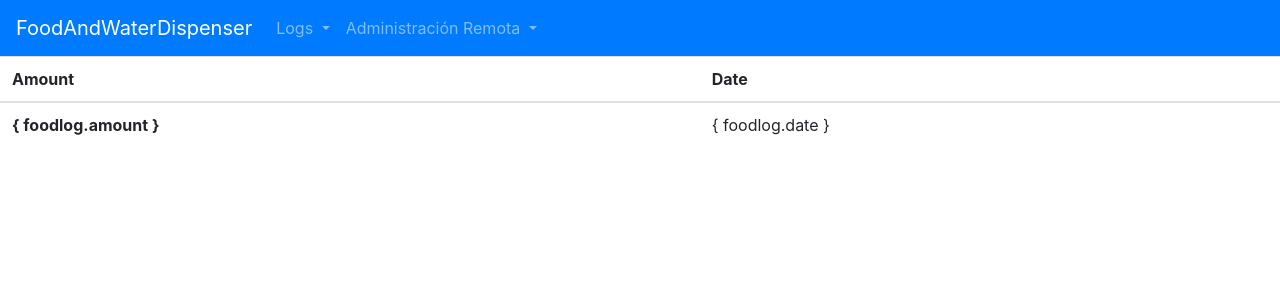
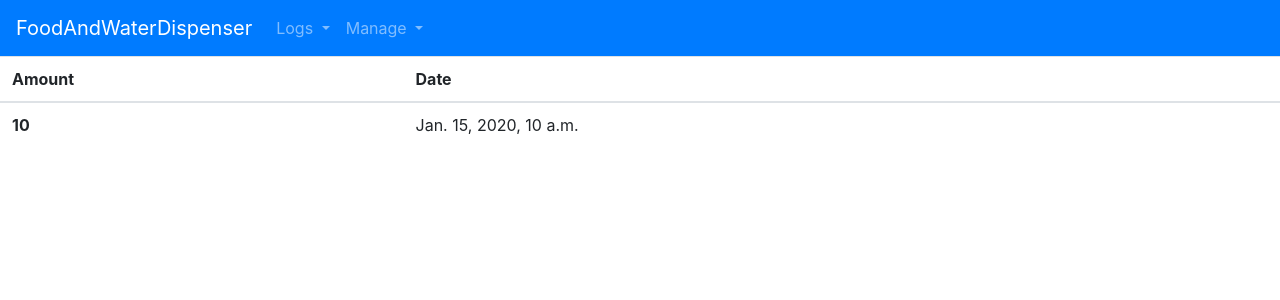
Before and after one commit to mauricioPisabarro/FoodDrinkDispenser, a Django app: template food_drink_dispenser/templates/food_drink_dispenser/food_logs.html in a window 1280 px wide. Shown: the top 300 px of the page. Run offline with Django 3.2, Linux system fonts and the light colour scheme; the template is opened without the code that fills it: most values are stand-ins (such as "Sample title", 1, 10 or a date in 2020); data that the repository does not hold is empty; some libraries are stand-ins or nearby versions.

Commit message:
Added styles css

```diff
--- /dev/null
+++ b/food_drink_dispenser/static/css/styles.css
@@ -0,0 +1,3 @@
+.table {
+    margin: 20 20 20 20 auto;
+}
--- a/food_drink_dispenser/templates/food_drink_dispenser/base.html
+++ b/food_drink_dispenser/templates/food_drink_dispenser/base.html
@@ -1,3 +1,5 @@
+{% load static %}
+
 {% load bootstrap4 %}
 {% bootstrap_css %}
 {% bootstrap_javascript jquery='full' %}
@@ -7,6 +9,7 @@
 <html lang="es">
     <head>
         <title>FoodDrinkDispenser</title>
+        <link rel="stylesheet" href="{% static 'css/styles.css' %}">
     </head>
     <body>
         <nav class="navbar navbar-expand-lg navbar-dark bg-primary">
@@ -28,7 +31,7 @@
                 </li>
                 <li class="nav-item dropdown">
                     <a class="nav-link dropdown-toggle" href="#" id="navbarDropdown" role="button" data-toggle="dropdown" aria-haspopup="true" aria-expanded="false">
-                      Administración Remota
+                      Manage
                     </a>
                     <div class="dropdown-menu" aria-labelledby="navbarDropdown">
                       <a class="dropdown-item" href="{% url 'dispense_food' %}">Dispense Food</a>
--- a/food_drink_dispenser/templates/food_drink_dispenser/food_logs.html
+++ b/food_drink_dispenser/templates/food_drink_dispenser/food_logs.html
@@ -11,8 +11,8 @@
     <tbody>
         {% for foodlog in list_food %}
         <tr>
-            <th scope="row">{ foodlog.amount }</th>
-            <td>{ foodlog.date }</td>
+            <th scope="row">{{ foodlog.amount }}</th>
+            <td>{{ foodlog.date }}</td>
         </tr>
         {% endfor %}
     </tbody>
```
